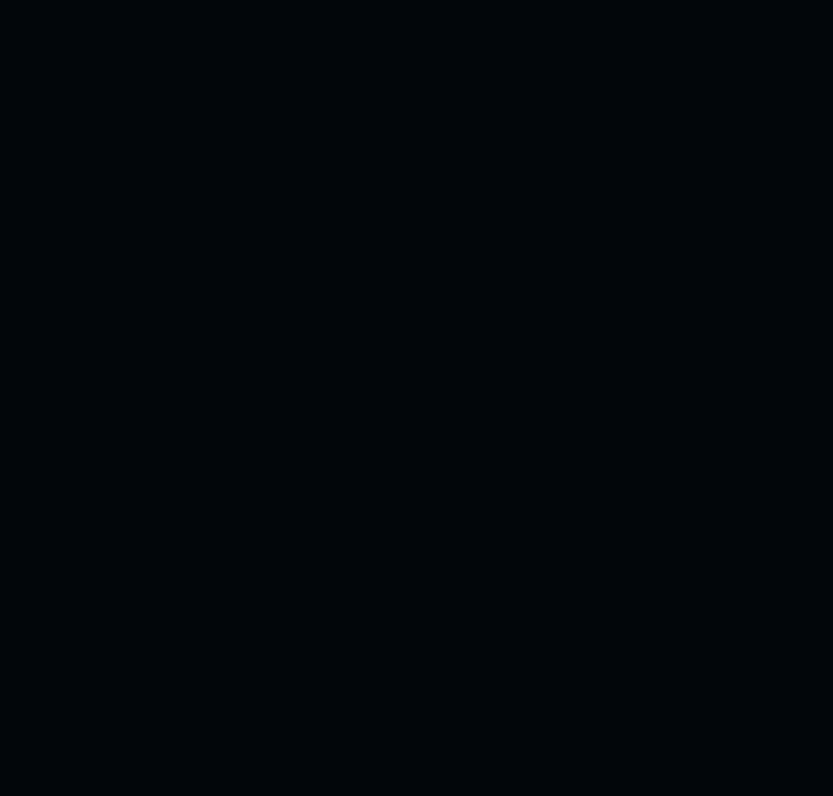
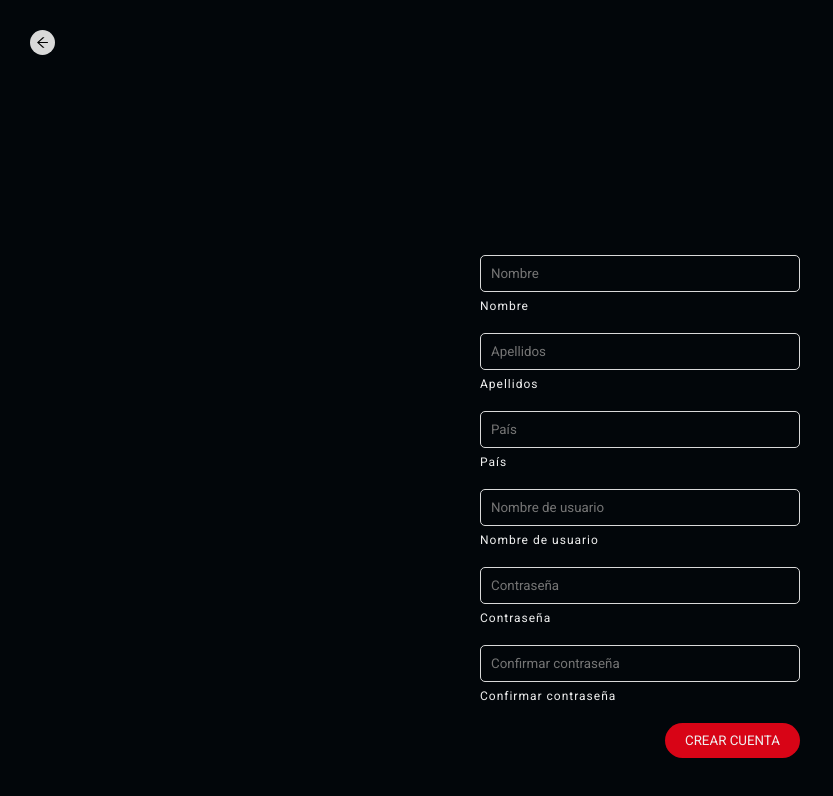
Before and after one commit to DiegxR/casallena-project, a React (Vite) app: page /register in a window 1280 px wide. Before the commit this address had no page. Shown: the top 796 px of the page, without its empty margins (0-833 px from the left). Built offline with nearby package versions, Linux system fonts and the light colour scheme.

Commit message:
register
git commit -m register

```diff
--- a/src/login/register/Register.jsx
+++ b/src/login/register/Register.jsx
@@ -1,9 +1,70 @@
-import React from 'react'
+import React from "react";
+import "./register.scss";
+import { AiOutlineArrowLeft } from "react-icons/ai";
 
 const Register = () => {
   return (
-    <div>Register</div>
-  )
-}
+    <section className="registerSec">
+      <AiOutlineArrowLeft className="arrowLeft" />
+      <form className="registerSec__form">
+        <label htmlFor="" className="registerSec__label">
+          <input
+            type="text"
+            className="registerSec__input"
+            placeholder="Nombre"
+          />
+          Nombre
+        </label>
 
-export default Register
+        <label htmlFor="" className="registerSec__label">
+          <input
+            type="text"
+            className="registerSec__input"
+            placeholder="Apellidos"
+          />
+          Apellidos
+        </label>
+
+        <label htmlFor="" className="registerSec__label">
+          <input
+            type="text"
+            className="registerSec__input"
+            placeholder="País"
+          />
+          País
+        </label>
+
+        <label htmlFor="" className="registerSec__label">
+          <input
+            type="text"
+            className="registerSec__input"
+            placeholder="Nombre de usuario"
+          />
+          Nombre de usuario
+        </label>
+
+        <label htmlFor="" className="registerSec__label">
+          <input
+            type="text"
+            className="registerSec__input"
+            placeholder="Contraseña"
+          />
+          Contraseña
+        </label>
+
+        <label htmlFor="" className="registerSec__label">
+          <input
+            type="text"
+            className="registerSec__input"
+            placeholder="Confirmar contraseña"
+          />
+          Confirmar contraseña
+        </label>
+
+        <button className="registerSec__btn">CREAR CUENTA</button>
+      </form>
+    </section>
+  );
+};
+
+export default Register;
--- /dev/null
+++ b/src/login/register/register.scss
@@ -0,0 +1,55 @@
+@import "../../vars.scss";
+.registerSec {
+  width: 100%;
+  height: 100vh;
+  display: flex;
+  align-items: center;
+  flex-direction: column;
+  padding: 30px;
+}
+
+.registerSec__form {
+  flex-direction: column;
+  display: flex;
+  width: 320px;
+  gap: 20px;
+  margin-top: 200px;
+}
+
+.arrowLeft {
+  align-self: flex-start;
+  background-color: $gray_color;
+  border-radius: 50%;
+  width: 25px;
+  padding: 5px;
+  height: 25px;
+  cursor: pointer;
+}
+
+.registerSec__label {
+  flex-direction: column;
+  color: $white_color;
+  display: flex;
+  gap: 7px;
+  font-size: 12px;
+  letter-spacing: 1px;
+}
+
+.registerSec__input {
+  border: 1px solid $gray_color;
+  color: $white_color;
+  border-radius: 5px;
+  padding: 10px;
+  background: transparent;
+}
+
+.registerSec__btn {
+  background-color: $main_color;
+  color: $white_color;
+  align-self: flex-end;
+  border-radius: 20px;
+  padding: 10px 20px;
+  width: fit-content;
+  cursor: pointer;
+  border: none;
+}
--- a/src/main.scss
+++ b/src/main.scss
@@ -16,3 +16,7 @@
   height: 100vh;
   background-color: v.$primary_black;
 }
+
+input {
+  outline: none;
+}
--- a/src/router/Router.jsx
+++ b/src/router/Router.jsx
@@ -2,12 +2,14 @@
 import { BrowserRouter, Route, Routes } from "react-router-dom";
 import AppStar from "../components/appStar/AppStar";
 import Inicio from "../home/inicioStart/Inicio";
+import Register from "../login/register/Register";
 
 const Router = () => {
   return (
     <BrowserRouter>
       <Routes>
         <Route path="/" element={<Inicio />} />
+        <Route path="/register" element={<Register />} />
       </Routes>
     </BrowserRouter>
   );
```
Also changed, not shown: src/login/register/loadPhotoUser/LoadPhotoUser.jsx (added), src/login/register/loadPhotoUser/loadPhotoUser.scss (added).
